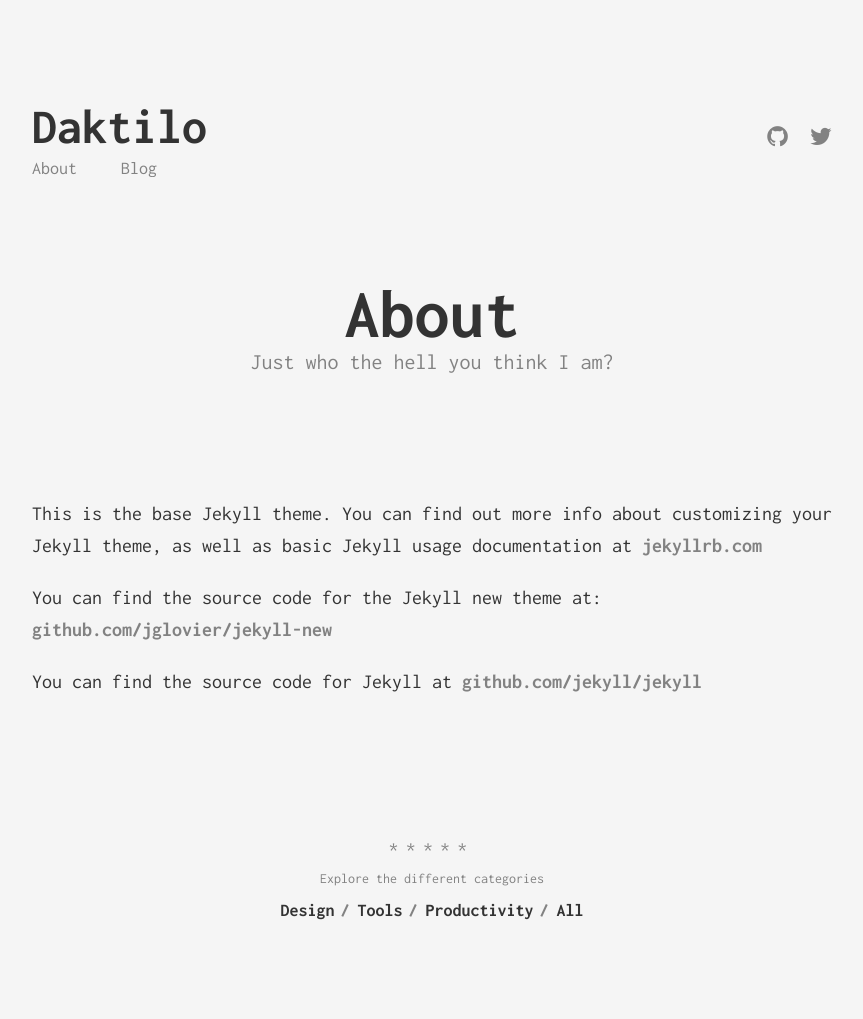
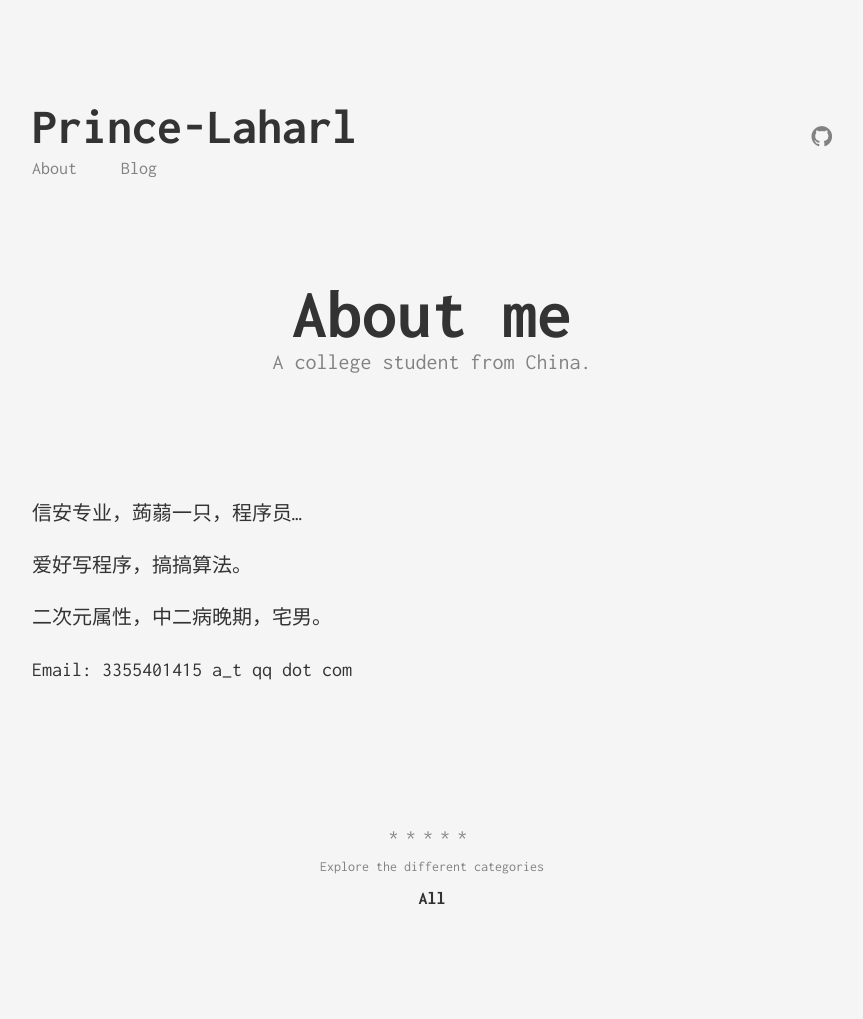
Before and after one commit to Prince-Laharl/Prince-Laharl.github.io, a Jekyll site: the page built from about.md, in a window 1280 px wide. Shown: the whole page, without its empty margins (208-1071 px from the left). Built offline with Jekyll 4.4.1, drawn with Linux system fonts in a browser that asks for light colours.

Commit message:
fix for me

```diff
--- a/_config.yml
+++ b/_config.yml
@@ -1,21 +1,12 @@
 # Site settings
-title: Daktilo
-description: >
-  Write an awesome description for your new site here. You can edit this
-  line in _config.yml. It will appear in your document head meta (for
-  Google search results) and in your feed.xml site description.
+title: Prince-Laharl
+description: My personal homepage
 
 baseurl: "" # the subpath of your site, e.g. /blog/
-url: "http://hitchhiker.ma" # the base hostname & protocol for your site
+url: "http://prince-laharl.github.io" # the base hostname & protocol for your site
 
 author:
-  fullname: Motaquillah Maddane
-  googleplus: https://www.google.com/+MotaquillahMaddane
-  github: kronik3r
-  twitter: electrik_frog
-  # disqus: your_disqus_username
+  fullname: Prince Laharl
+  github: Prince-Laharl
 
-# google_analytics: 'UA-XXXXXXXX-X'
-
-# Build settings
 markdown: kramdown
--- a/_data/categories.yml
+++ b/_data/categories.yml
@@ -1,8 +1,2 @@
-- slug: design
-  name: Design
-
-- slug: tools
-  name: Tools
-
-- slug: productivity
-  name: Productivity
+# - slug: design
+#  name: Design
--- a/about.md
+++ b/about.md
@@ -1,12 +1,14 @@
 ---
 layout: page
-title: About
-subtitle: Just who the hell you think I am?
+title: About me
+subtitle: A college student from China.
 permalink: /about/
 ---
 
-This is the base Jekyll theme. You can find out more info about customizing your Jekyll theme, as well as basic Jekyll usage documentation at [jekyllrb.com](http://jekyllrb.com/)
+信安专业，蒟蒻一只，程序员...
 
-You can find the source code for the Jekyll new theme at: [github.com/jglovier/jekyll-new](https://github.com/jglovier/jekyll-new)
+爱好写程序，搞搞算法。
 
-You can find the source code for Jekyll at [github.com/jekyll/jekyll](https://github.com/jekyll/jekyll)
+二次元属性，中二病晚期，宅男。
+
+Email: 3355401415 a_t qq dot com
--- a/index.html
+++ b/index.html
@@ -1,7 +1,7 @@
 ---
 layout: page
-title: Blog
-subtitle: Hitchhiker's guid to web development
+title: Prince-Laharl's homepage
+subtitle: For the liberation of the deep dark soul
 ---
 
 <ul class="list-posts">
```
Also changed, not shown: README.md.
